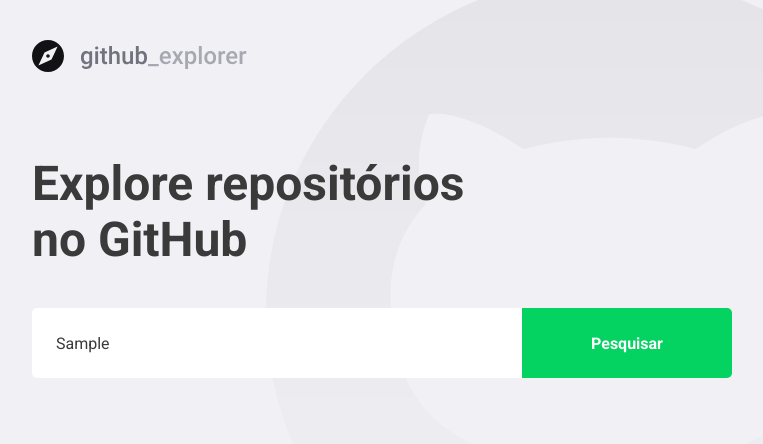
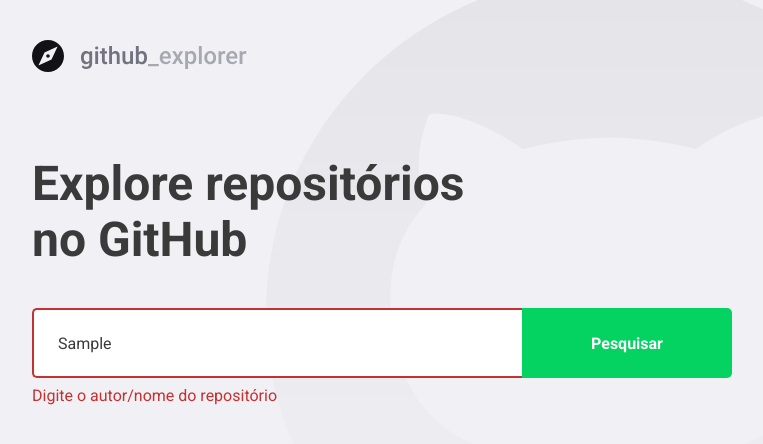
Before and after one commit to deivisondc/github-explorer, a React (Create React App) app: page / in a window 1280 px wide. Both pictures are taken after typing "Sample" into the empty fields and a click on the button "Pesquisar". Shown: the top 444 px of the page, without its empty margins (148-911 px from the left). Built offline with nearby package versions, Linux system fonts and the light colour scheme; no server answers.

Commit message:
add error handling

```diff
--- a/src/pages/Dashboard/index.tsx
+++ b/src/pages/Dashboard/index.tsx
@@ -4,7 +4,7 @@
 
 import logoImg from '../../assets/logo.svg';
 
-import { Title, Form, Repositories } from './styles';
+import { Title, Form, Repositories, Error } from './styles';
 
 interface Repository {
   full_name: string;
@@ -17,6 +17,7 @@
 
 const Dashboard: React.FC = () => {
   const [newRepo, setNewRepo] = useState('');
+  const [inputError, setInputError] = useState('');
   const [repositories, setRepositories] = useState<Repository[]>([]);
 
   async function handleAddRepository(
@@ -24,11 +25,21 @@
   ): Promise<void> {
     event.preventDefault();
 
-    const response = await api.get(`/repos/${newRepo}`);
+    if (!inputError) {
+      setInputError('Digite o autor/nome do repositório');
+      return;
+    }
 
-    const repository = response.data;
-    setRepositories([...repositories, repository]);
-    setNewRepo('');
+    try {
+      const response = await api.get(`/repos/${newRepo}`);
+
+      const repository = response.data;
+      setRepositories([...repositories, repository]);
+      setNewRepo('');
+      setInputError('');
+    } catch {
+      setInputError('Erro na busca por esse repositório');
+    }
   }
 
   return (
@@ -36,7 +47,7 @@
       <img src={logoImg} alt="GitHub Explorer" />
       <Title>Explore repositórios no GitHub</Title>
 
-      <Form onSubmit={handleAddRepository}>
+      <Form hasError={!!inputError} onSubmit={handleAddRepository}>
         <input
           placeholder="Digite o nome do repositório"
           value={newRepo}
@@ -44,6 +55,8 @@
         />
         <button type="submit">Pesquisar</button>
       </Form>
+
+      {inputError && <Error>{inputError}</Error>}
 
       <Repositories>
         {repositories.map(repository => (
--- a/src/pages/Dashboard/styles.ts
+++ b/src/pages/Dashboard/styles.ts
@@ -1,7 +1,9 @@
-import styled from 'styled-components';
+import styled, { css } from 'styled-components';
 import { shade } from 'polished';
 
-export const Container = styled.div``;
+interface FormProps {
+  hasError: boolean;
+}
 
 export const Title = styled.h1`
   max-width: 450px;
@@ -12,7 +14,7 @@
   margin-top: 80px;
 `;
 
-export const Form = styled.form`
+export const Form = styled.form<FormProps>`
   margin-top: 40px;
   max-width: 700px;
 
@@ -22,9 +24,10 @@
     flex: 1;
     height: 70px;
     padding: 0 24px;
-    border: 0;
+    border: 2px solid ${props => (props.hasError ? '#c53030' : '#fff')};
     border-radius: 5px 0 0 5px;
     color: #3a3a3a;
+    border-right: 0;
 
     &::placeholder {
       color: #a8a8b3;
@@ -45,6 +48,12 @@
       background-color: ${shade(0.2, '#04d361')};
     }
   }
+`;
+
+export const Error = styled.span`
+  display: block;
+  color: #c53030;
+  margin-top: 8px;
 `;
 
 export const Repositories = styled.div`
```
